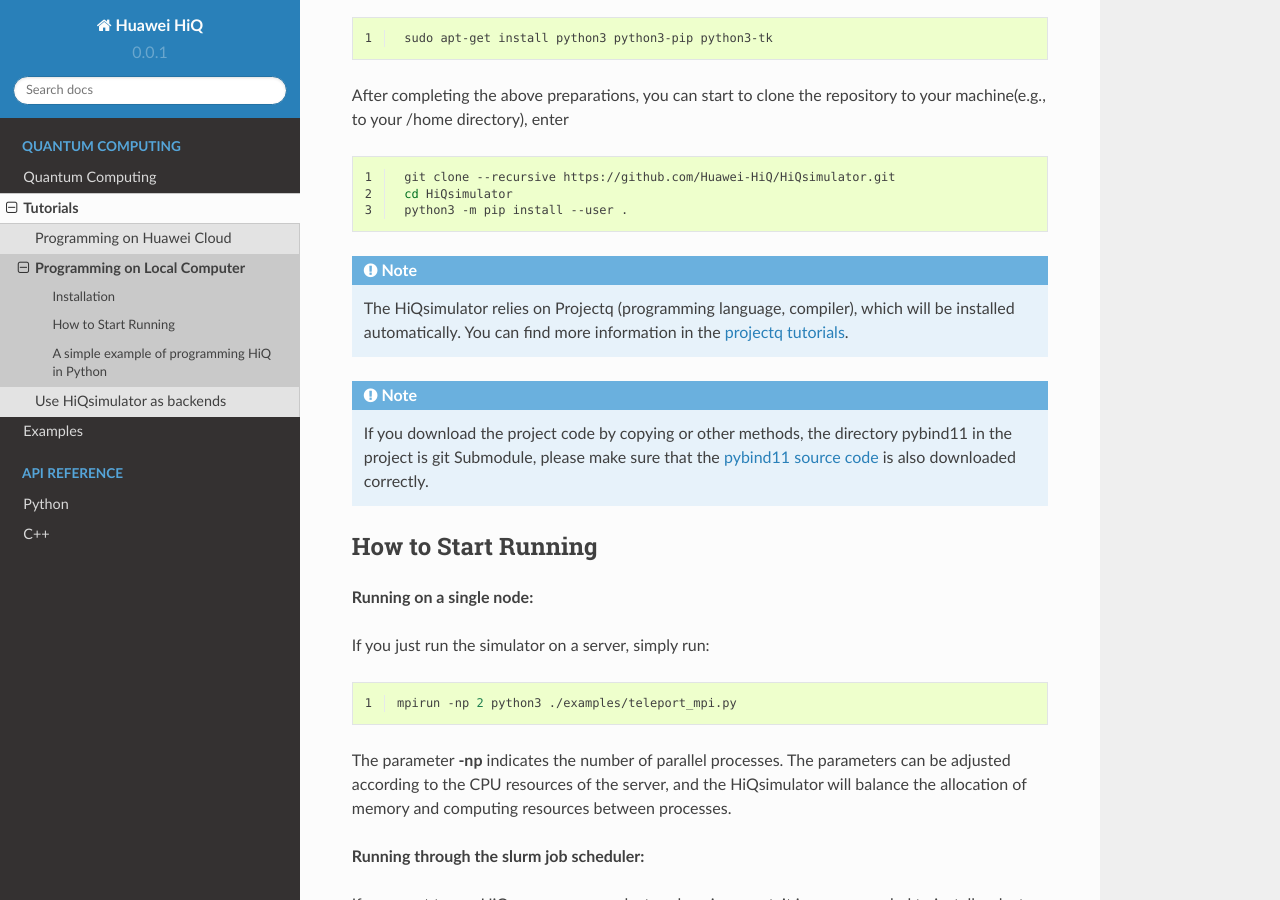
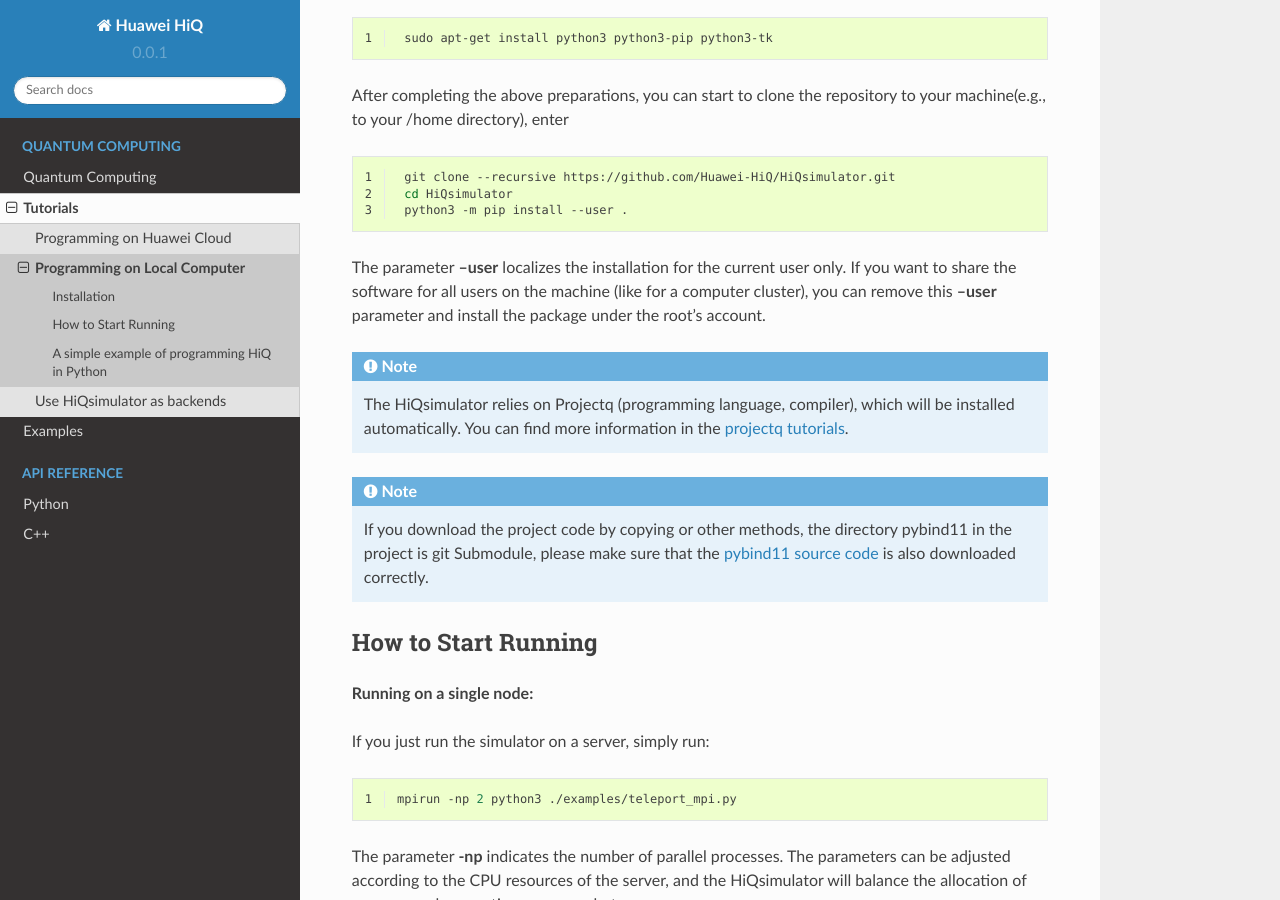
Before and after one commit to MindQuantum-HiQ/HiQsimulator, a Sphinx documentation site: the page built from docs/source/tutorials/tutorials.local.rst, in a window 1280 px wide and 900 px high, scrolled down 532 px. Built offline with Sphinx 7.4.7 and the Read the Docs theme 2.0.0, drawn with Linux system fonts in a browser that asks for light colours; pages that are not in the unit, such as notebooks, are missing from menus.

Commit message:
Add more information for the --user parameter. (#39)

```diff
--- a/docs/source/tutorials/tutorials.local.rst
+++ b/docs/source/tutorials/tutorials.local.rst
@@ -35,6 +35,10 @@
     git clone --recursive https://github.com/Huawei-HiQ/HiQsimulator.git
     cd HiQsimulator
     python3 -m pip install --user .
+
+The parameter **--user** localizes the installation for the current user only.
+If you want to share the software for all users on the machine (like for a computer cluster),
+you can remove this **--user** parameter and install the package under the root's account.
 
 
 .. note::
```
